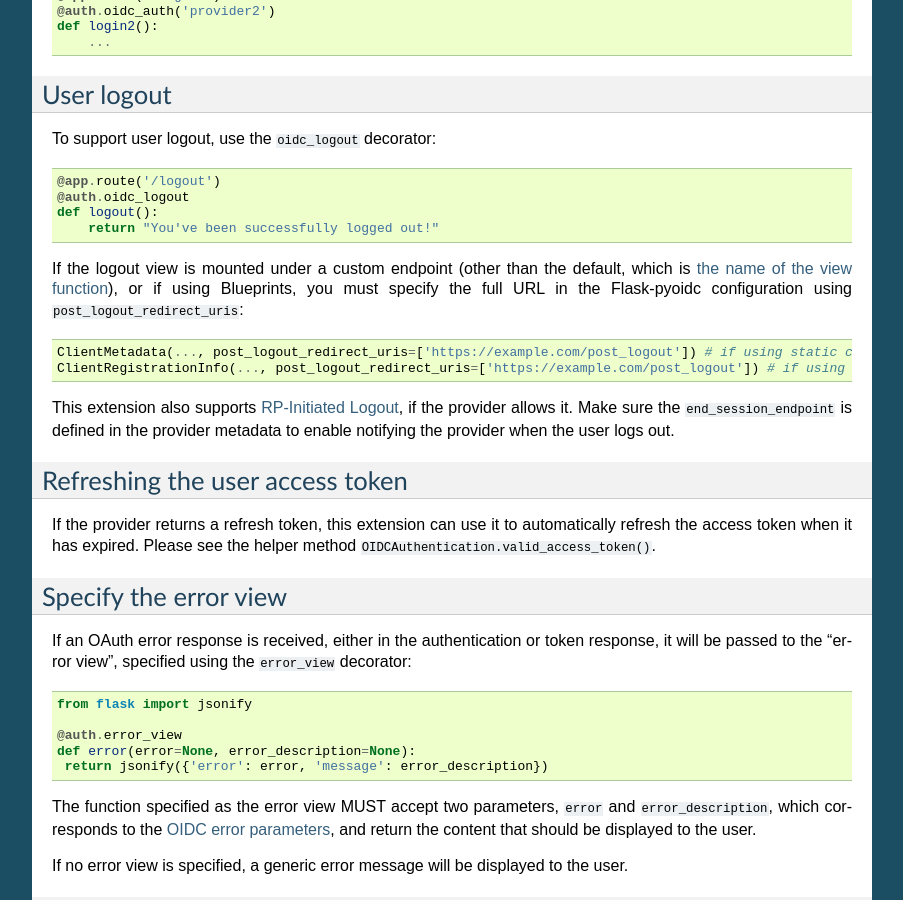
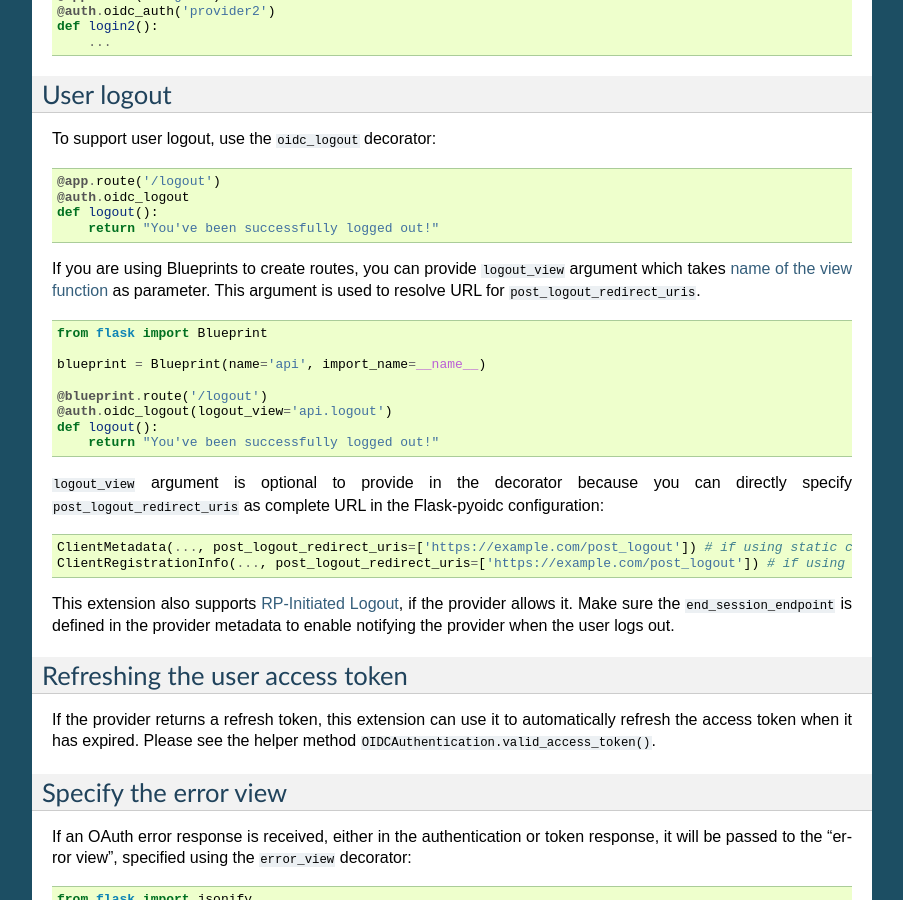
Before and after one commit to zamzterz/Flask-pyoidc, a Sphinx documentation site: the page built from docs/quickstart.md, in a window 1280 px wide and 900 px high, scrolled down 2525 px. Shown: the whole window, without its empty margins (198-1101 px from the left). Built offline with Sphinx 7.4.7, drawn with Linux system fonts in a browser that asks for light colours.

Commit message:
added an argument to take endpoint name
Addresses #171

Instead of hardcoding complete post logout redirect URI, oidc_logout should be able to resolve URL from the endpoint name of the view function.

We are already doing this for routes that are directly created on app instance. This feature extends the functionality for routes created by Bueprints.

````diff
--- a/docs/quickstart.md
+++ b/docs/quickstart.md
@@ -160,9 +160,22 @@ def logout():
     return "You've been successfully logged out!"
 ```
 
-If the logout view is mounted under a custom endpoint (other than the default, which is
-[the name of the view function](https://flask.palletsprojects.com/en/2.0.x/api/#flask.Flask.route)), or if using Blueprints, you
-must specify the full URL in the Flask-pyoidc configuration using `post_logout_redirect_uris`:
+If you are using Blueprints to create routes, you can provide `logout_view` argument which takes
+[name of the view function](https://flask.palletsprojects.com/en/2.0.x/api/#flask.Flask.route) as parameter. This
+argument is used to resolve URL for `post_logout_redirect_uris`.
+```python
+from flask import Blueprint
+
+blueprint = Blueprint(name='api', import_name=__name__)
+
+@blueprint.route('/logout')
+@auth.oidc_logout(logout_view='api.logout')
+def logout():
+    return "You've been successfully logged out!"
+```
+
+`logout_view` argument is optional to provide in the decorator because you can directly specify
+`post_logout_redirect_uris` as complete URL in the Flask-pyoidc configuration:
 ```python
 ClientMetadata(..., post_logout_redirect_uris=['https://example.com/post_logout']) # if using static client registration
 ClientRegistrationInfo(..., post_logout_redirect_uris=['https://example.com/post_logout']) # if using dynamic client registration
````
Also changed, not shown: 2 other files.
